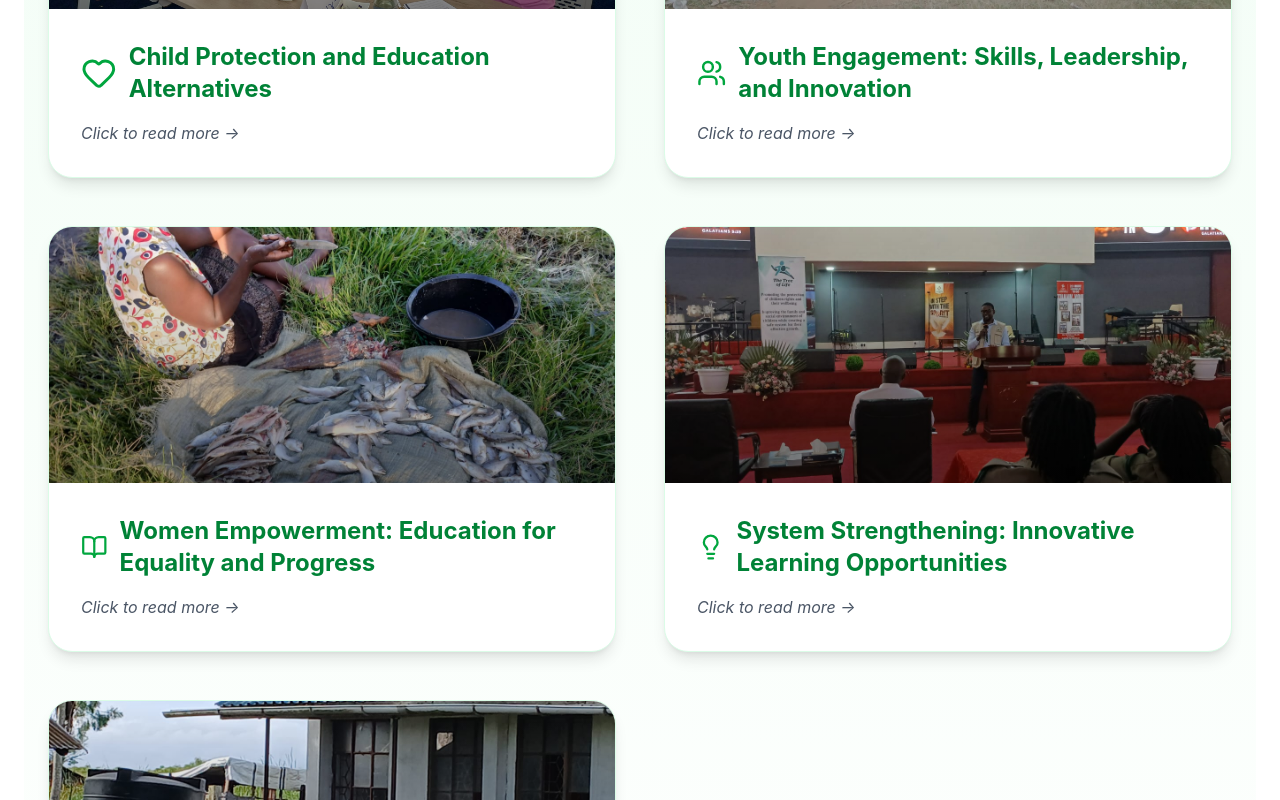
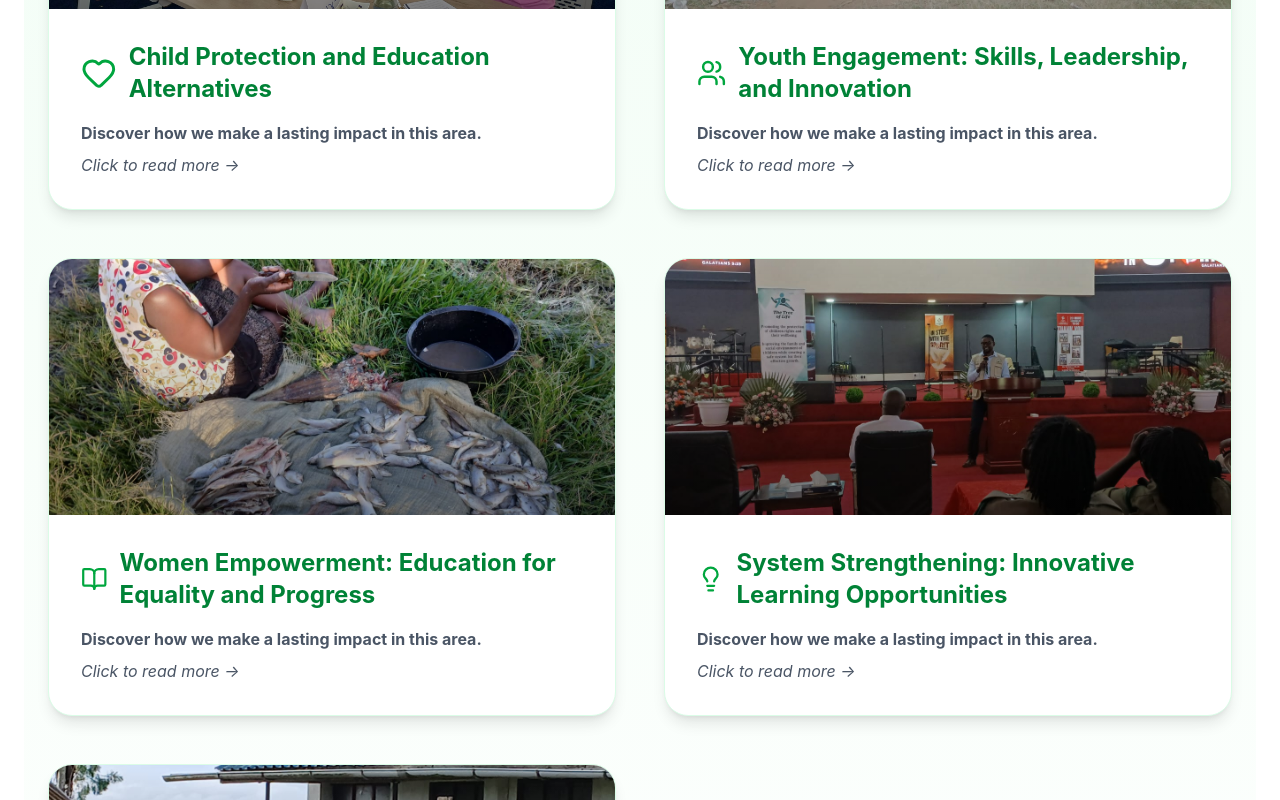
Before and after one commit to steph10920/ecnafrica, a React (Vite) app: page / in a window 1280 px wide. Shown: the part 2260-3060 px from the top of the page. Built offline with nearby package versions, Linux system fonts and the light colour scheme.

Commit message:
changes made in careers

```diff
--- a/src/components/StrategicFocus.jsx
+++ b/src/components/StrategicFocus.jsx
@@ -15,7 +15,6 @@ export default function StrategicFocus() {
     {
       icon: <Heart className="text-green-600 w-10 h-10" />,
       title: "Child Protection and Education Alternatives",
-      teaser: "Empowering children through education and safe environments.",
       image: childImg,
       content: (
         <>
@@ -197,7 +196,6 @@ export default function StrategicFocus() {
     },
   ];
 
-  // Filter based on search query
   const filteredFocuses = focuses.filter((focus) =>
     focus.title.toLowerCase().includes(searchQuery.toLowerCase())
   );
@@ -242,6 +240,10 @@ export default function StrategicFocus() {
                   {focus.icon}
                   <h3 className="text-2xl font-bold text-green-700">{focus.title}</h3>
                 </div>
+                {/* Opening teaser text */}
+                <p className="text-gray-600 mb-2">
+                  <strong>Discover how we make a lasting impact in this area.</strong>
+                </p>
                 <p className="text-gray-600 italic">Click to read more →</p>
               </div>
             </div>
```
